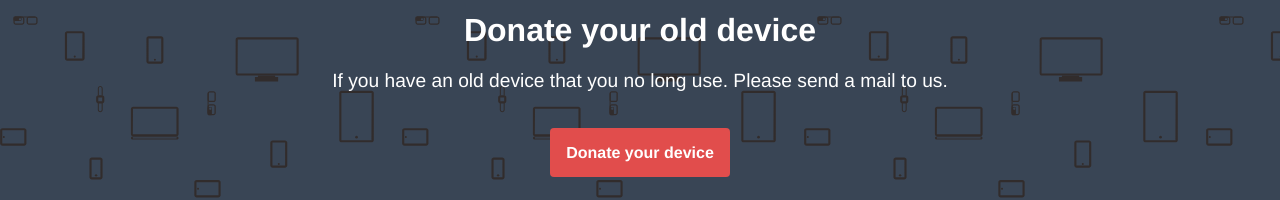
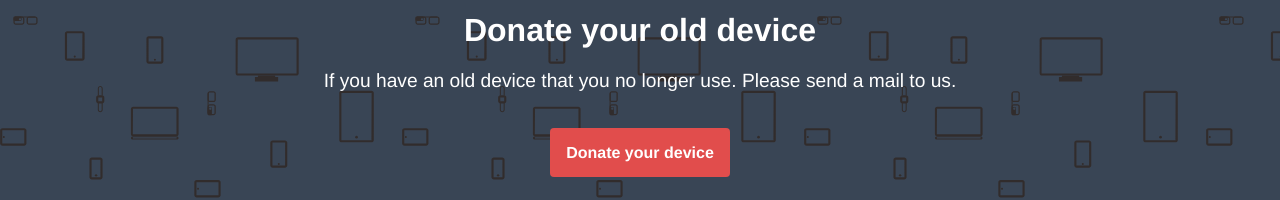
Before and after one commit to devicelabcph/devicelabcph.github.io, a website: page src/index.jade in a window 1280 px wide. Shown: the part 1124-1324 px from the top of the page. Drawn offline with nearby package versions, Linux system fonts and the light colour scheme; files that its build step writes are made by us from their sources; files whose address does not match are found by name.

Commit message:
Typo fix.

```diff
--- a/src/index.jade
+++ b/src/index.jade
@@ -31,7 +31,7 @@ html(lang="en")
     section.donate
       .container
         h1 Donate your old device
-        p If you have an old device that you no long use. Please send a mail to us.
+        p If you have an old device that you no longer use. Please send a mail to us.
         a(href="mailto:martin@sandholt") Donate your device
     //
       section.find-us
```
